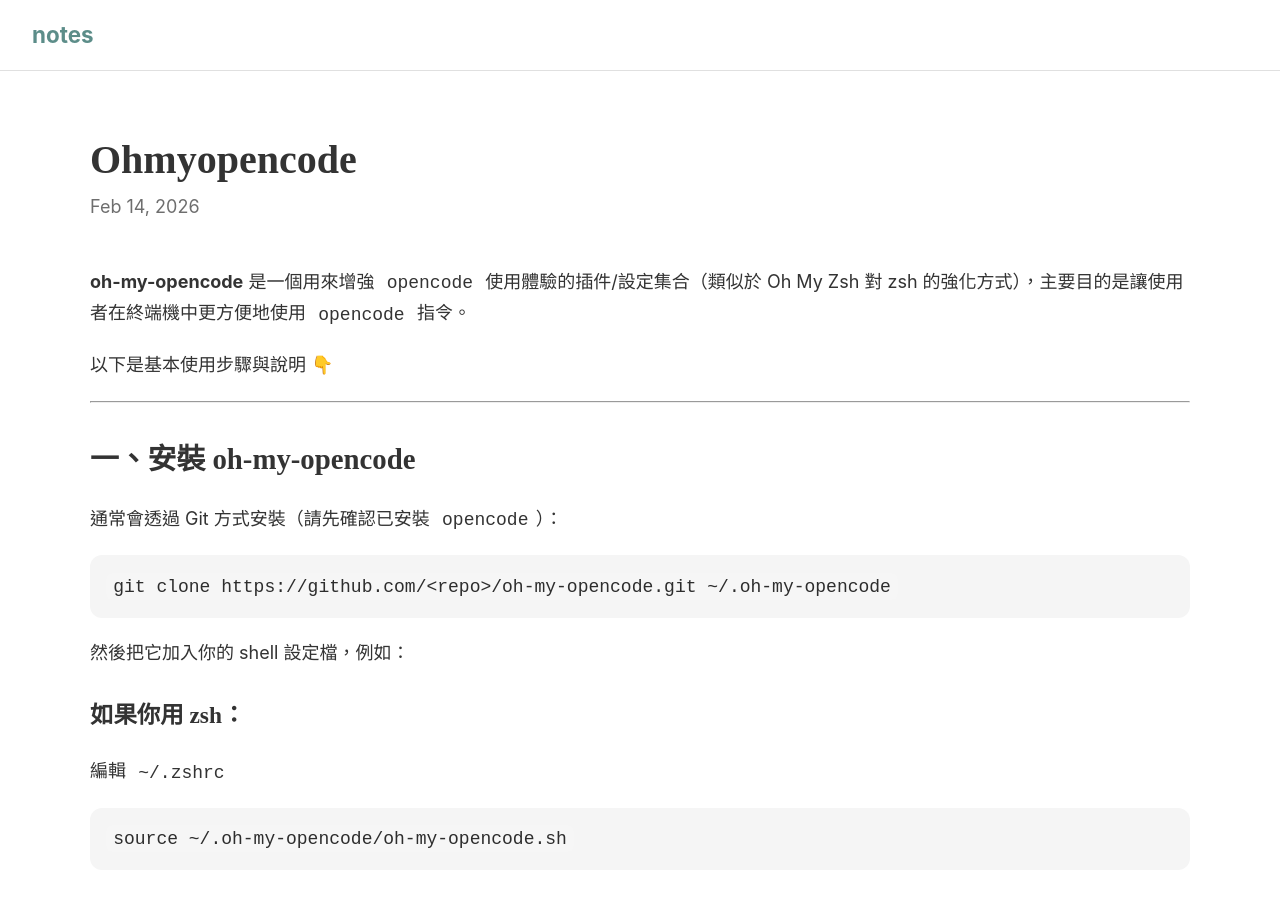
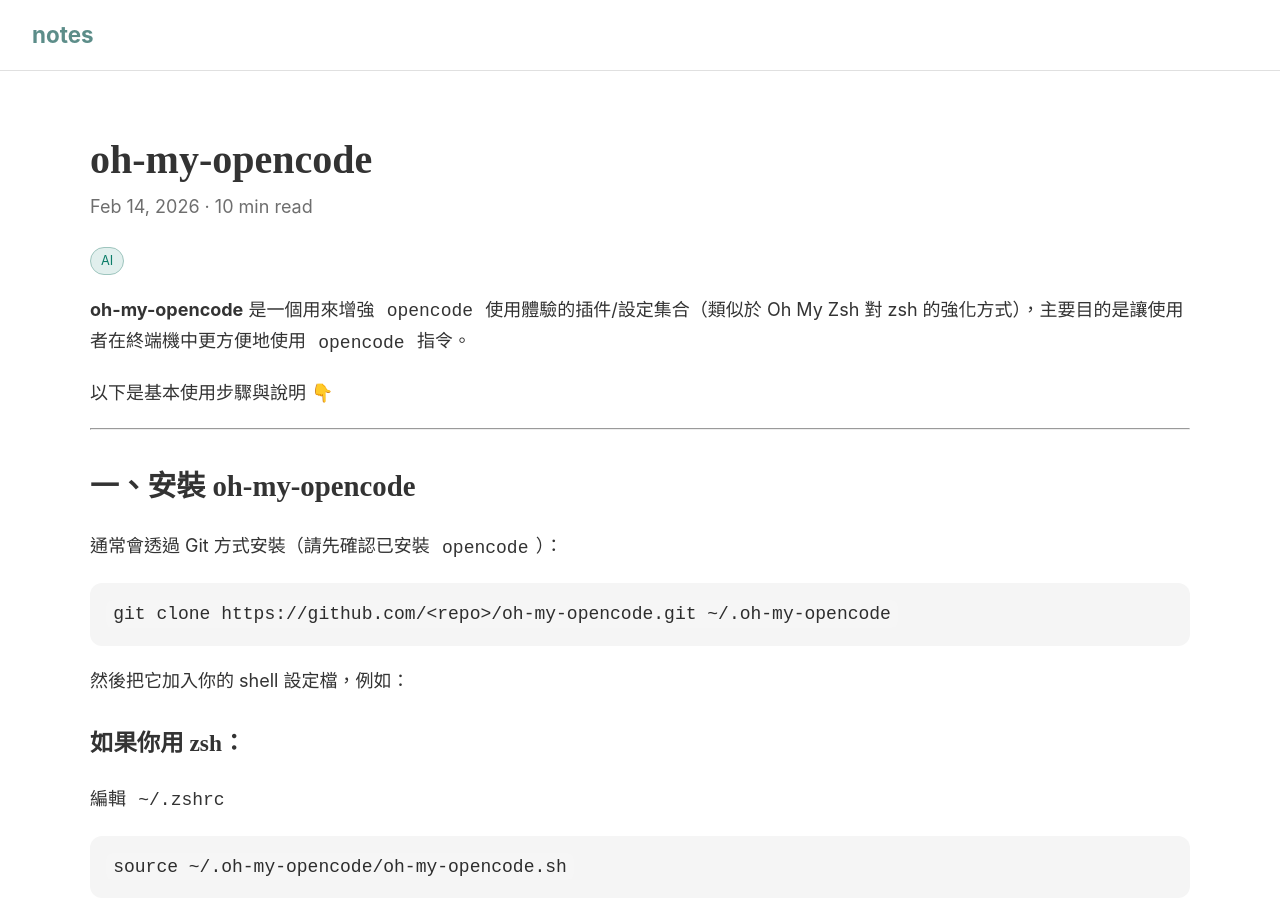
Before and after one commit to linjose/notes, a Jekyll site: the page built from _posts/2026-02-14-ohmyopencode.md, in a window 1280 px wide and 900 px high. Built offline with Jekyll 4.4.1, drawn with Linux system fonts in a browser that asks for light colours; our own code applies the rules of GitHub Pages for plain Markdown files.

Commit message:
Update 2026-02-14-ohmyopencode.md

```diff
--- a/_posts/2026-02-14-ohmyopencode.md
+++ b/_posts/2026-02-14-ohmyopencode.md
@@ -1,3 +1,13 @@
+---
+layout: post
+title: oh-my-opencode
+date: 2026-02-14
+reading_time: 10 min read
+tags: [AI]
+excerpt:
+---
+
+
 **oh-my-opencode** 是一個用來增強 `opencode` 使用體驗的插件/設定集合（類似於 Oh My Zsh 對 zsh 的強化方式），主要目的是讓使用者在終端機中更方便地使用 `opencode` 指令。
 
 以下是基本使用步驟與說明 👇
```
